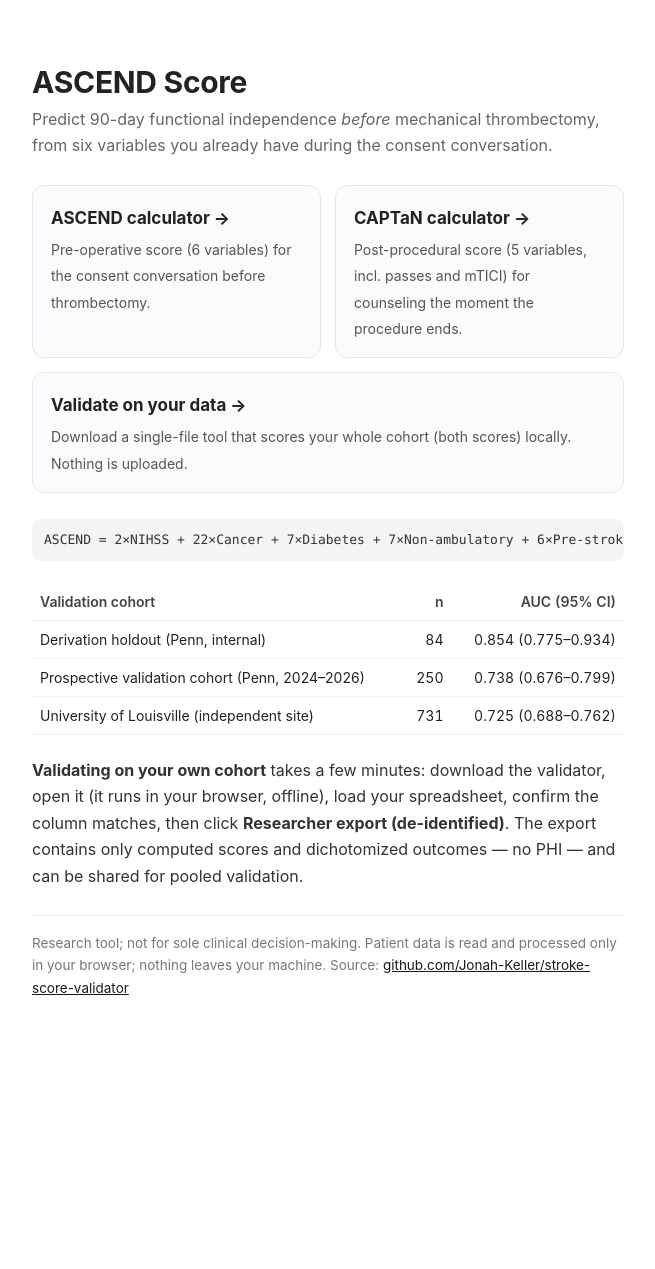
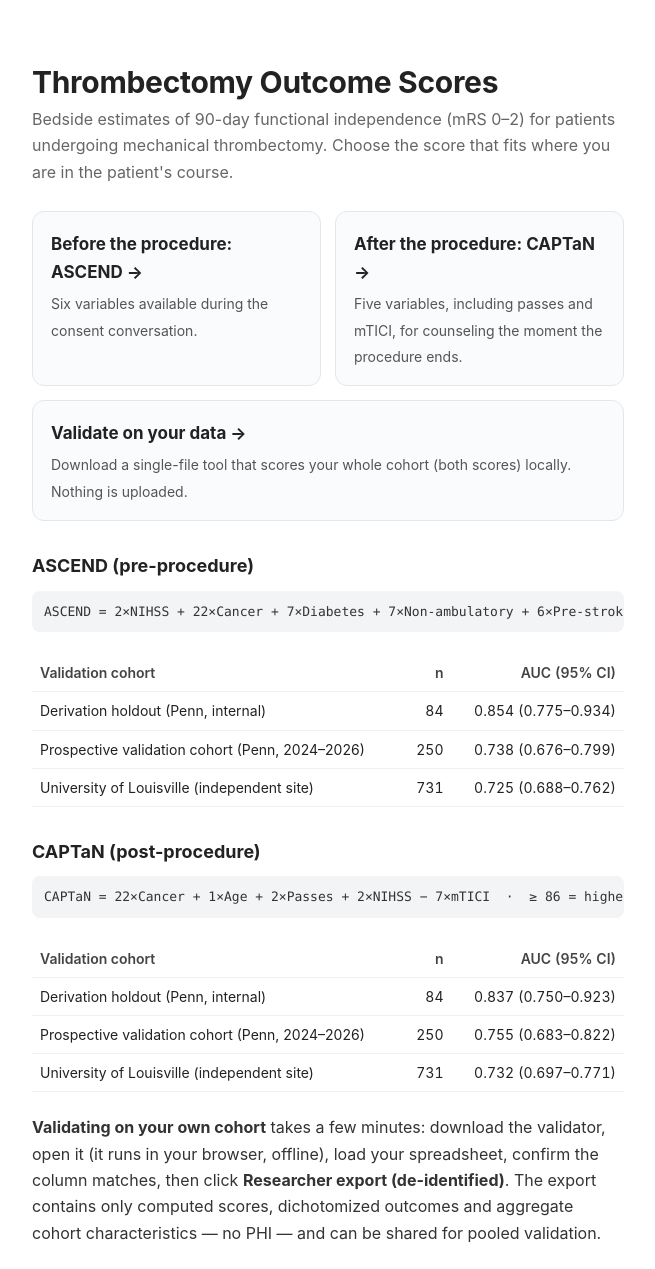
Before and after one commit to Jonah-Keller/stroke-score-validator, a plain HTML site: page index.html in a window 1280 px wide. Shown: the top 1269 px of the page, without its empty margins (312-967 px from the left). Before the commit the page ends 1081 px from the top, so only its background shows below. Drawn offline with Linux system fonts and the light colour scheme.

Commit message:
Landing page: open with a neutral title, then choose ASCEND (before) or CAPTaN (after)
Per VMS: the splash page led with ASCEND. It now opens with "Thrombectomy Outcome
Scores", offers the two scores by timing, and gives each its own equation and
validation table (values copied from calculator.html and captan.html).

Co-Authored-By: Claude Opus 5.5 <noreply@anthropic.com>
Claude-Session: https://claude.ai/code/session_01QXDSKZXDArVAHGo3RkJDQq

```diff
--- a/index.html
+++ b/index.html
@@ -1,11 +1,12 @@
 <!doctype html><html lang="en"><head><meta charset="utf-8">
 <meta name="viewport" content="width=device-width, initial-scale=1">
-<title>ASCEND Score — pre-thrombectomy outcome prediction</title>
-<meta name="description" content="ASCEND: a six-variable bedside score predicting 90-day functional independence before mechanical thrombectomy. Calculator, and a validator to test it on your own cohort.">
+<title>Thrombectomy Outcome Scores</title>
+<meta name="description" content="Two bedside scores that predict 90-day functional independence after mechanical thrombectomy: ASCEND before the procedure and CAPTaN after it. Calculators, and a validator to test both on your own cohort.">
 <style>
 *{box-sizing:border-box}
 body{font:16px/1.65 -apple-system,"Segoe UI",Helvetica,Arial,sans-serif;color:#222;background:#fff;
      max-width:640px;margin:0 auto;padding:64px 24px}
+h2{font-size:18px;font-weight:650;margin:30px 0 10px}
 h1{font-size:30px;font-weight:700;margin:0 0 6px;line-height:1.2;letter-spacing:-.01em}
 .tag{color:#666;font-size:16px;margin:0 0 26px}
 p{margin:0 0 18px;color:#333}
@@ -24,17 +25,17 @@ td.num,th.num{text-align:right;font-variant-numeric:tabular-nums}
 a{color:#1a1a1a}
 </style></head><body>
 
-<h1>ASCEND Score</h1>
-<p class="tag">Predict 90-day functional independence <em>before</em> mechanical thrombectomy, from six variables you already have during the consent conversation.</p>
+<h1>Thrombectomy Outcome Scores</h1>
+<p class="tag">Bedside estimates of 90-day functional independence (mRS 0–2) for patients undergoing mechanical thrombectomy. Choose the score that fits where you are in the patient's course.</p>
 
 <div class="grid">
-  <a class="tile" href="calculator.html"><b>ASCEND calculator →</b><span>Pre-operative score (6 variables) for the consent conversation before thrombectomy.</span></a>
-  <a class="tile" href="captan.html"><b>CAPTaN calculator →</b><span>Post-procedural score (5 variables, incl. passes and mTICI) for counseling the moment the procedure ends.</span></a>
+  <a class="tile" href="calculator.html"><b>Before the procedure: ASCEND →</b><span>Six variables available during the consent conversation.</span></a>
+  <a class="tile" href="captan.html"><b>After the procedure: CAPTaN →</b><span>Five variables, including passes and mTICI, for counseling the moment the procedure ends.</span></a>
   <a class="tile" href="https://github.com/Jonah-Keller/stroke-score-validator/releases/latest/download/validator.html" style="grid-column:1/-1"><b>Validate on your data →</b><span>Download a single-file tool that scores your whole cohort (both scores) locally. Nothing is uploaded.</span></a>
 </div>
 
+<h2>ASCEND (pre-procedure)</h2>
 <div class="eq">ASCEND = 2×NIHSS + 22×Cancer + 7×Diabetes + 7×Non-ambulatory + 6×Pre-stroke mRS + 2×Smoking &nbsp;·&nbsp; ≥ 42 = higher risk</div>
-
 <table>
   <thead><tr><th>Validation cohort</th><th class="num">n</th><th class="num">AUC (95% CI)</th></tr></thead>
   <tbody>
@@ -44,7 +45,18 @@ a{color:#1a1a1a}
   </tbody>
 </table>
 
-<p><b>Validating on your own cohort</b> takes a few minutes: download the validator, open it (it runs in your browser, offline), load your spreadsheet, confirm the column matches, then click <b>Researcher export (de-identified)</b>. The export contains only computed scores and dichotomized outcomes — no PHI — and can be shared for pooled validation.</p>
+<h2>CAPTaN (post-procedure)</h2>
+<div class="eq">CAPTaN = 22×Cancer + 1×Age + 2×Passes + 2×NIHSS − 7×mTICI &nbsp;·&nbsp; ≥ 86 = higher risk</div>
+<table>
+  <thead><tr><th>Validation cohort</th><th class="num">n</th><th class="num">AUC (95% CI)</th></tr></thead>
+  <tbody>
+    <tr><td>Derivation holdout (Penn, internal)</td><td class="num">84</td><td class="num">0.837 (0.750–0.923)</td></tr>
+    <tr><td>Prospective validation cohort (Penn, 2024–2026)</td><td class="num">250</td><td class="num">0.755 (0.683–0.822)</td></tr>
+    <tr><td>University of Louisville (independent site)</td><td class="num">731</td><td class="num">0.732 (0.697–0.771)</td></tr>
+  </tbody>
+</table>
+
+<p><b>Validating on your own cohort</b> takes a few minutes: download the validator, open it (it runs in your browser, offline), load your spreadsheet, confirm the column matches, then click <b>Researcher export (de-identified)</b>. The export contains only computed scores, dichotomized outcomes and aggregate cohort characteristics — no PHI — and can be shared for pooled validation.</p>
 
 <p class="fine">Research tool; not for sole clinical decision-making. Patient data is read and processed only in your browser; nothing leaves your machine.
 Source: <a href="https://github.com/Jonah-Keller/stroke-score-validator">github.com/Jonah-Keller/stroke-score-validator</a></p>
```
